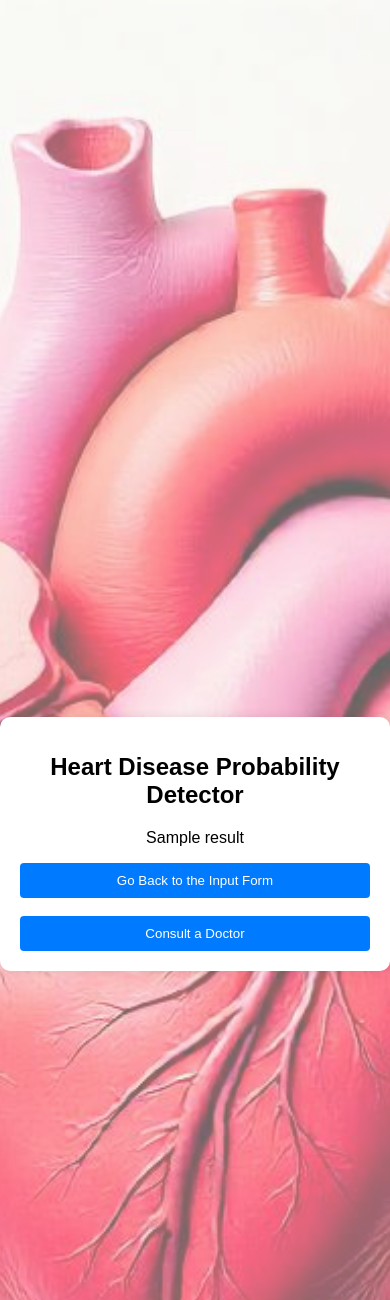
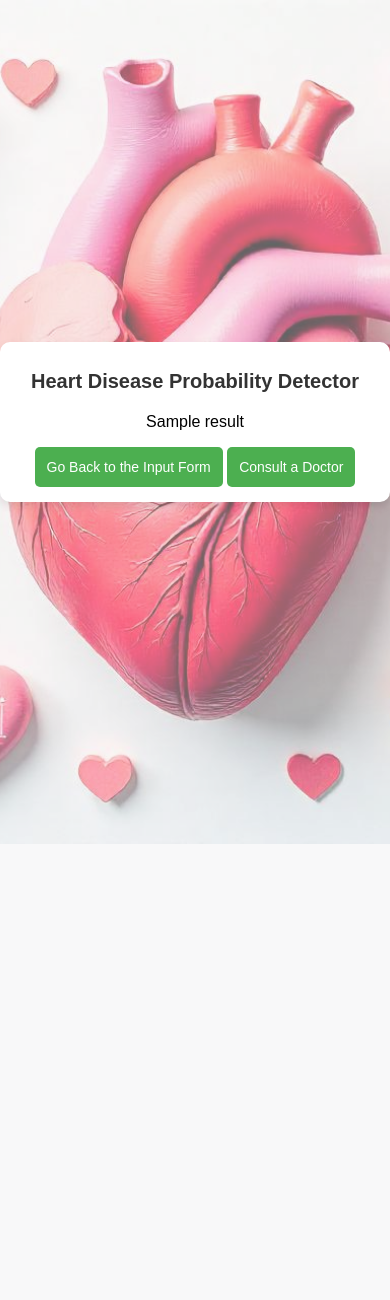
Before and after one commit to joshita2407/Health-Assessment-Portal, a Flask app: template heart/templates/heart_page2.html in a window 390 px wide. Shown: the top 1300 px of the page. After the commit the page ends 844 px from the top, so only its background shows below. Run offline with Flask 3, Linux system fonts and the light colour scheme; the template is opened without the code that fills it: most values are stand-ins (such as "Sample title", 1, 10 or a date in 2020); parts of the project's set-up code (start-up, migrations or seed data) failed here and were passed over.

Commit message:
minor adjustments

```diff
--- a/heart/static/css/heart_page1.css
+++ b/heart/static/css/heart_page1.css
@@ -11,7 +11,7 @@ body {
 
 body::before {
     content: '';
-    position: absolute;
+    position: fixed;
     top: 0;
     left: 0;
     right: 0;
--- a/heart/static/css/heart_page2.css
+++ b/heart/static/css/heart_page2.css
@@ -1,97 +1,108 @@
-/* General body styling */
+/* General styling for the page */
 body {
-    font-family: Arial, sans-serif;
-    background-color: #f9f9f9;
+    font-family: 'Arial', sans-serif;
+    background-color: #f4f4f9;
+    margin: 0;
+    padding: 0px; /* Consider reducing this for more visible form height */
     display: flex;
     justify-content: center;
-    align-items: flex-start; /* Align items at the top */
-    min-height: 100vh; /* Ensure the body takes at least 100% of the viewport height */
-    margin: 0;
-    position: relative;
-    overflow: hidden; /* Prevent scrolling on the body */
+    align-items: center;
+    min-height: 100vh; /* Use min-height to allow growth */
+    position: relative; /* Ensure positioning context for the background */
+    overflow: hidden; /* Prevent body from scrolling */
 }
 
-/* Background image styling */
 body::before {
     content: '';
-    position: absolute;
+    position: fixed; /* Keep background fixed */
     top: 0;
     left: 0;
     right: 0;
     bottom: 0;
-    background-size: cover; /* Ensures the image covers the entire area */
+    background-image: url("/static/images/heart.jpeg");
+    background-size: cover;
     background-position: center;
     background-repeat: no-repeat;
     opacity: 0.6; /* Transparency for the background image */
     z-index: -1; /* Place behind other content */
 }
 
-/* Styling for the container (form area) */
+/* Container for the form */
 .container {
-    background-color: white;
-    padding: 20px;
+    background-color: #ffffff;
+    padding: 30px; /* Increased padding for a more spacious feel */
     border-radius: 10px;
-    box-shadow: 0 4px 10px rgba(0, 0, 0, 0.1);
+    box-shadow: 0 4px 8px rgba(0, 0, 0, 0.1);
     width: 100%;
-    max-width: 400px; /* Prevents it from growing too wide */
-    text-align: center; /* Center text */
-    box-sizing: border-box;  /* Include padding in the width calculation */
-    position: absolute; /* Fix container position */
-    top: 100px; /* Fixed 100px from the top */
-    left: 50%; /* Center horizontally */
-    transform: translateX(-50%); /* Correct horizontal alignment */
-    max-height: 80vh; /* Adjust container height to 80% of the viewport height */
-    overflow-y: auto; /* Enables scrolling inside the container */
+    max-width: 400px; /* Increased max-width for a larger form */
+    opacity: 1;
+    overflow-y: auto; /* Enable vertical scrolling for the form */
+    max-height: calc(100vh - 100px); /* Increased max-height to show more of the form */
+    text-align: center;
 }
 
-/* Styling for heading */
+/* Heading style */
 h1 {
-    font-size: 28px;
+    text-align: center;
+    color: #333;
+    font-size: 24px;
     margin-bottom: 20px;
-    color: #333; /* Dark color for better contrast */
 }
 
-/* Styling for the submit button */
-button {
-    background-color: #007bff;
-    color: white;
-    padding: 12px;
-    border: none;
-    border-radius: 4px;
-    cursor: pointer;
-    width: 100%;
-    font-size: 16px;
+/* Form styles */
+form {
+    display: flex;
+    flex-direction: column;
 }
 
-button:hover {
-    background-color: #0056b3;
+/* Label styling */
+label {
+    font-size: 16px;
+    margin-bottom: 5px;
+    color: #333;
+    display: block;
 }
 
-/* Styling for result message */
-#result h2 {
-    color: green;
-    font-size: 24px;
-    margin-top: 20px;
+/* Input fields styling */
+input[type="number"], select {
+    padding: 10px;
+    font-size: 16px;
+    margin-bottom: 15px;
+    border: 1px solid #ccc;
+    border-radius: 5px;
+    width: 100%; /* Ensure input field takes full width */
+    box-sizing: border-box;
+    color: #333;
 }
 
-/* Error message styling */
-.error {
-    color: red;
-    font-size: 0.85em;
-    display: none; /* Initially hidden */
+/* Button styling */
+button {
+    padding: 12px;
+    background-color: #4CAF50;
+    color: white;
+    border: none;
+    border-radius: 5px;
+    font-size: 16px;
+    cursor: pointer;
+    transition: background-color 0.3s;
 }
 
-/* Input field styling */
-input, select {
-    width: 100%;
-    padding: 10px;
-    margin: 8px 0;
-    border-radius: 4px;
-    border: 1px solid #ccc;
-    font-size: 16px;
+/* Button hover effect */
+button:hover {
+    background-color: #45a049;
 }
 
-input:focus, select:focus {
-    border-color: #007bff;
-    outline: none;
+/* Responsive adjustments */
+@media (max-width: 600px) {
+    .container {
+        padding: 15px;
+    }
+
+    h1 {
+        font-size: 20px;
+    }
+
+    label, input, select, button {
+        font-size: 14px;
+    }
 }
--- a/heart/templates/heart_page2.html
+++ b/heart/templates/heart_page2.html
@@ -4,7 +4,7 @@
     <meta charset="UTF-8">
     <meta name="viewport" content="width=device-width, initial-scale=1.0">
     <title>Heart Disease Predictor - Result</title>
-    <link rel="stylesheet" href="{{ url_for('static', filename='css/heart_page1.css') }}">
+    <link rel="stylesheet" href="{{ url_for('static', filename='css/heart_page2.css') }}">
 
 </head>
 <body>
@@ -13,7 +13,7 @@
         <div id="result">
             <p>{{ result }}</p>
         </div>
-        <button onclick="window.location.href='/'">Go Back to the Input Form</button><br><br>
+        <button onclick="window.location.href='/'">Go Back to the Input Form</button>
         <button onclick="window.location.href='/doctors'">Consult a Doctor</button>
     </div>
 
```
